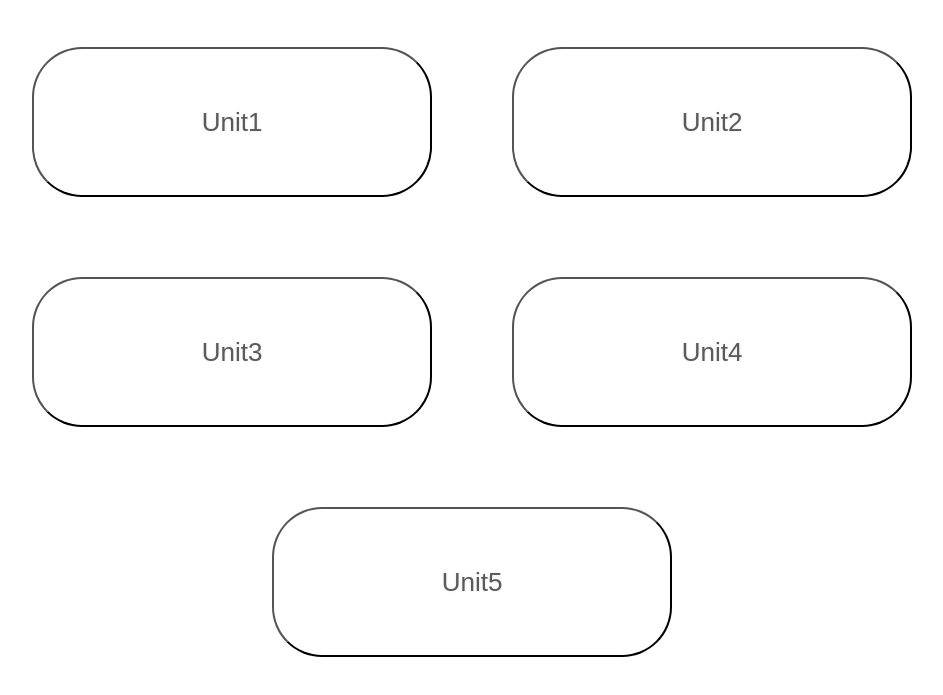
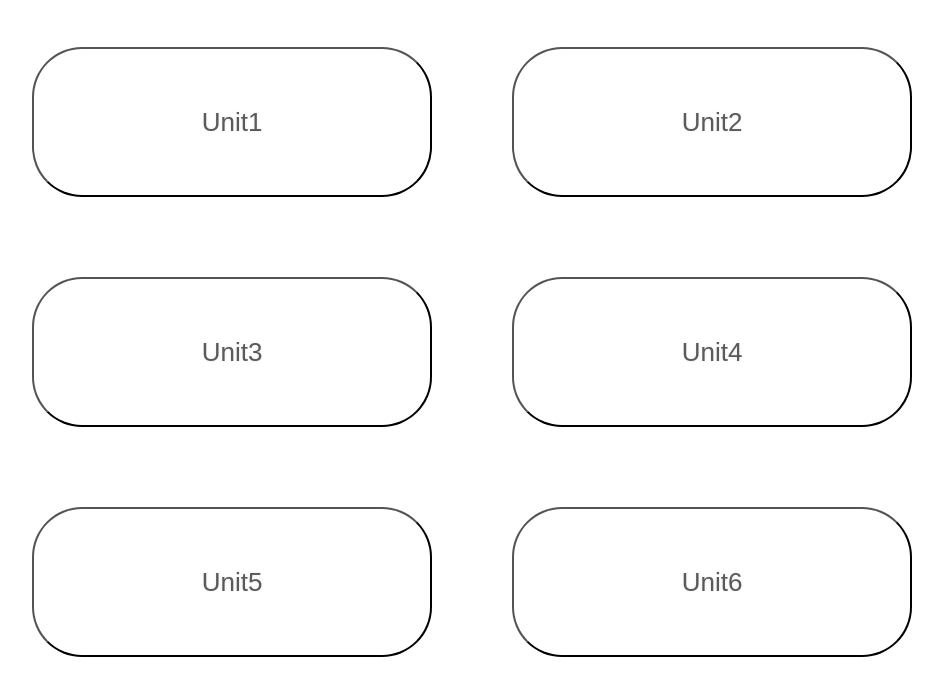
Before and after one commit to developer0071/Units, a plain HTML site: page menu unit words light.html in a window 1280 px wide. Shown: the part 103-798 px from the top of the page, without its empty margins (168-1111 px from the left). Drawn offline with Linux system fonts and the light colour scheme.

Commit message:
Update menu unit words light.html

```diff
--- a/menu unit words light.html
+++ b/menu unit words light.html
@@ -14,5 +14,6 @@
         <button class="unit3" onclick="location.href='unit3 light.html'">Unit3</button>
         <button class="unit4" onclick="location.href='unit4 light.html'">Unit4</button>
         <button class="unit4" onclick="location.href='unit5 light.html'">Unit5</button>
+        <button class="unit4" onclick="location.href='unit6 light.html'">Unit6</button>
     </body>
 </html>
```
